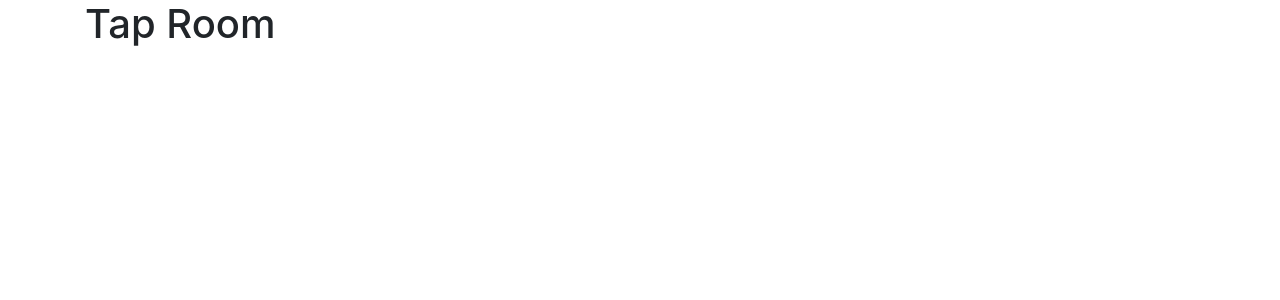
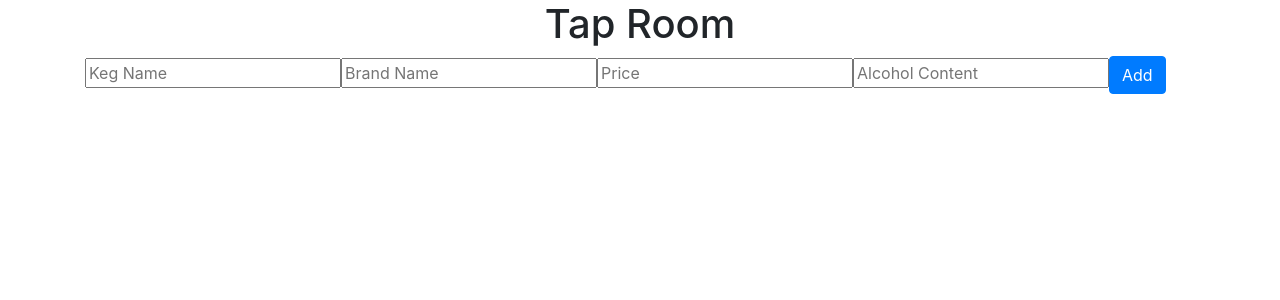
Before and after one commit to austinb847/tap-room-redux, a React (Create React App) app: page / in a window 1280 px wide. Shown: the top 300 px of the page. Built offline with nearby package versions, Linux system fonts and the light colour scheme.

Commit message:
add initial form and onsubmit function for adding new kegs

```diff
--- a/src/components/App.js
+++ b/src/components/App.js
@@ -5,10 +5,8 @@ import KegControl from "./KegControl";
 function App() {
   return (
     <React.Fragment>
-      <div class="container">
         <Header />
         <KegControl />
-      </div>
     </React.Fragment>
   );
 }
--- a/src/components/Header.js
+++ b/src/components/Header.js
@@ -2,7 +2,7 @@ import React from 'react'
 
 function Header() {
   return (
-    <h1>Tap Room</h1>
+    <h1 className="header">Tap Room</h1>
   )
 }
 
--- a/src/components/KegControl.js
+++ b/src/components/KegControl.js
@@ -1,4 +1,5 @@
 import React, { Component } from 'react'
+import NewKegForm from './NewKegForm';
 
 class KegControl extends Component {
   constructor(props) {
@@ -12,9 +13,9 @@ class KegControl extends Component {
 
   render() {
     return (
-      <div>
-
-      </div>
+     <React.Fragment>
+       <NewKegForm />
+     </React.Fragment>
     )
   }
 }
--- a/src/components/NewKegForm.js
+++ b/src/components/NewKegForm.js
@@ -0,0 +1,39 @@
+import React from 'react'
+import { v4 } from 'uuid';
+
+function NewKegForm() {
+
+  function handleNewKegFormSubmission(event) {
+    event.preventDefault();
+    console.log(event.target.name.value);
+    console.log(event.target.brand.value);
+    console.log(event.target.price.value);
+    console.log(event.target.alcoholContent.value);
+  }
+
+  return (
+    <React.Fragment>
+      <form onSubmit={handleNewKegFormSubmission}>
+        <input
+          type='text'
+          name='name'
+          placeholder='Keg Name' />
+        <input
+          type='text'
+          name='brand'
+          placeholder='Brand Name'/>
+        <input
+          type='text'
+          name='price'
+          placeholder='Price'/>
+        <input
+          type='text'
+          name='alcoholContent'
+          placeholder='Alcohol Content'/>
+        <button type='submit' className='btn btn-primary'>Add</button>
+      </form>
+    </React.Fragment>
+  )
+}
+
+export default NewKegForm
--- a/src/index.css
+++ b/src/index.css
@@ -11,3 +11,7 @@ code {
   font-family: source-code-pro, Menlo, Monaco, Consolas, 'Courier New',
     monospace;
 }
+
+.header {
+  text-align: center;
+}
--- a/src/index.js
+++ b/src/index.js
@@ -7,7 +7,9 @@ import 'bootstrap/dist/css/bootstrap.min.css';
 
 ReactDOM.render(
   <React.StrictMode>
-    <App />
+    <div className="container">
+      <App />
+    </div>
   </React.StrictMode>,
   document.getElementById('root')
 );
```
